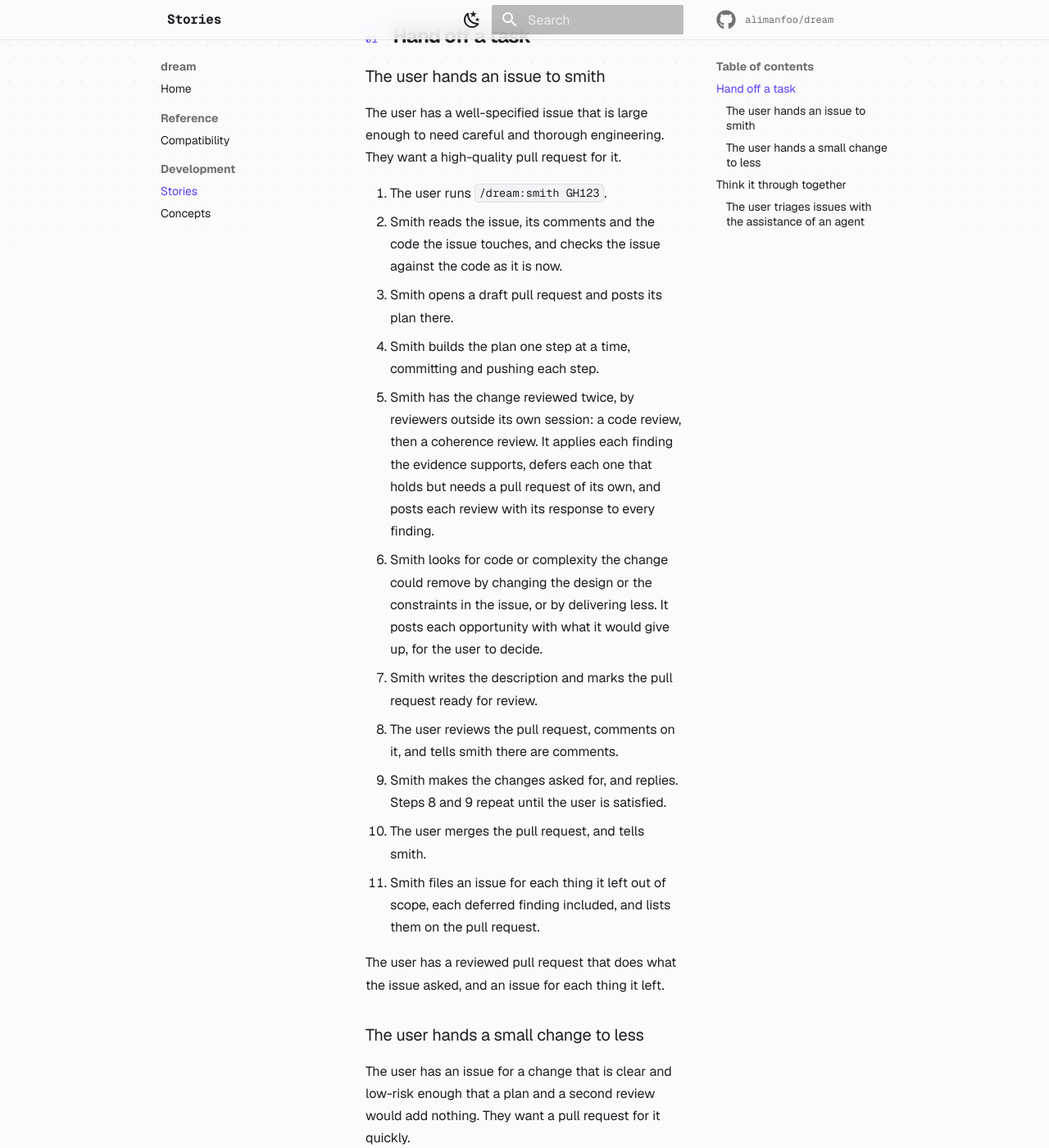
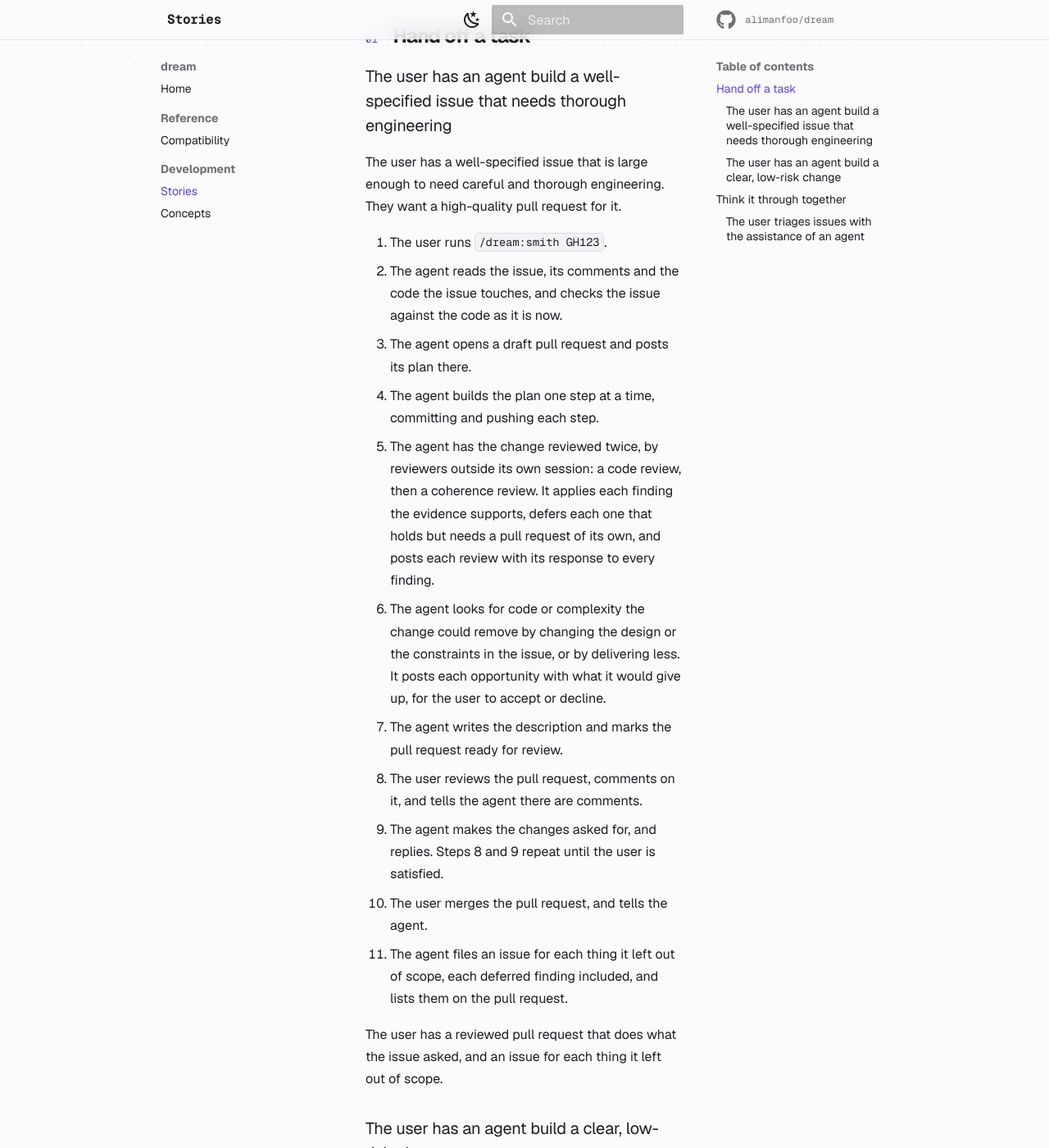
Before and after one commit to alimanfoo/dream, an MkDocs documentation site: the page built from docs/stories.md, in a window 1280 px wide and 1400 px high, scrolled down 598 px. Shown: the whole window at 82% size. Built offline with MkDocs 1.6.1 and Material for MkDocs 9.7.7, drawn with Linux system fonts in a browser that asks for light colours; comment, search, counter and statistics services are not loaded; some of the changed text lies outside the part shown.

Commit message:
Name the user's goal in each story title and the agent as the actor
Co-Authored-By: Claude Opus 5.5 <noreply@anthropic.com>
Claude-Session: https://claude.ai/code/session_01SAXrSe6qiSN2QFtc3aSc9T

```diff
--- a/docs/stories.md
+++ b/docs/stories.md
@@ -12,51 +12,54 @@ dreamcatcher, an application that allows coding agents to be steered via GitHub.
 
 ## Hand off a task
 
-### The user hands an issue to smith
+### The user has an agent build a well-specified issue that needs thorough engineering
 
 The user has a well-specified issue that is large enough to need careful and
 thorough engineering. They want a high-quality pull request for it.
 
 1. The user runs `/dream:smith GH123`.
-2. Smith reads the issue, its comments and the code the issue touches, and
+2. The agent reads the issue, its comments and the code the issue touches, and
    checks the issue against the code as it is now.
-3. Smith opens a draft pull request and posts its plan there.
-4. Smith builds the plan one step at a time, committing and pushing each step.
-5. Smith has the change reviewed twice, by reviewers outside its own session: a
-   code review, then a coherence review. It applies each finding the evidence
-   supports, defers each one that holds but needs a pull request of its own, and
-   posts each review with its response to every finding.
-6. Smith looks for code or complexity the change could remove by changing the
-   design or the constraints in the issue, or by delivering less. It posts each
-   opportunity with what it would give up, for the user to decide.
-7. Smith writes the description and marks the pull request ready for review.
-8. The user reviews the pull request, comments on it, and tells smith there are
-   comments.
-9. Smith makes the changes asked for, and replies. Steps 8 and 9 repeat until
-   the user is satisfied.
-10. The user merges the pull request, and tells smith.
-11. Smith files an issue for each thing it left out of scope, each deferred
+3. The agent opens a draft pull request and posts its plan there.
+4. The agent builds the plan one step at a time, committing and pushing each
+   step.
+5. The agent has the change reviewed twice, by reviewers outside its own
+   session: a code review, then a coherence review. It applies each finding the
+   evidence supports, defers each one that holds but needs a pull request of its
+   own, and posts each review with its response to every finding.
+6. The agent looks for code or complexity the change could remove by changing
+   the design or the constraints in the issue, or by delivering less. It posts
+   each opportunity with what it would give up, for the user to accept or
+   decline.
+7. The agent writes the description and marks the pull request ready for review.
+8. The user reviews the pull request, comments on it, and tells the agent there
+   are comments.
+9. The agent makes the changes asked for, and replies. Steps 8 and 9 repeat
+   until the user is satisfied.
+10. The user merges the pull request, and tells the agent.
+11. The agent files an issue for each thing it left out of scope, each deferred
     finding included, and lists them on the pull request.
 
 The user has a reviewed pull request that does what the issue asked, and an
-issue for each thing it left.
+issue for each thing it left out of scope.
 
-### The user hands a small change to less
+### The user has an agent build a clear, low-risk change
 
 The user has an issue for a change that is clear and low-risk enough that a plan
 and a second review would add nothing. They want a pull request for it quickly.
 
 1. The user runs `/dream:less GH123`.
-2. Less reads the issue, its comments and the code the issue touches.
-3. Less opens a draft pull request.
-4. Less makes the change in small steps, committing and pushing each one.
-5. Less runs a code review in its own session, and applies each finding the
+2. The agent reads the issue, its comments and the code the issue touches.
+3. The agent opens a draft pull request.
+4. The agent makes the change in small steps, committing and pushing each one.
+5. The agent runs a code review in its own session, and applies each finding the
    evidence supports.
-6. Less writes a short description and marks the pull request ready for review.
-7. The user reviews the pull request, comments on it, and tells less there are
-   comments.
-8. Less makes the changes asked for, and replies. Steps 7 and 8 repeat until the
-   user is satisfied.
+6. The agent writes a short description and marks the pull request ready for
+   review.
+7. The user reviews the pull request, comments on it, and tells the agent there
+   are comments.
+8. The agent makes the changes asked for, and replies. Steps 7 and 8 repeat
+   until the user is satisfied.
 9. The user merges the pull request.
 
 The user has a pull request that does what the issue asked.
@@ -65,10 +68,10 @@ The user has a pull request that does what the issue asked.
 
 ### The user triages issues with the assistance of an agent
 
-The user has issues that have not been triaged. Any of them may be wrong,
-already fixed, out of date, or a duplicate. The user wants to decide the triage
-outcome of each one, and record it clearly enough for another agent to implement
-it later.
+The user has issues that have not been triaged. An issue's claims may no longer
+hold for the current code, and an issue may duplicate another. The user wants to
+decide the triage outcome of each one, and record each decision clearly enough
+that an agent can later implement the issue without asking for more.
 
 1. The user runs `/dream:sift`, optionally naming the issues to take. Otherwise
    the agent takes every issue that has no triage outcome.
```
Also changed, not shown: other parts of docs/stories.md (+3 -3 lines).
